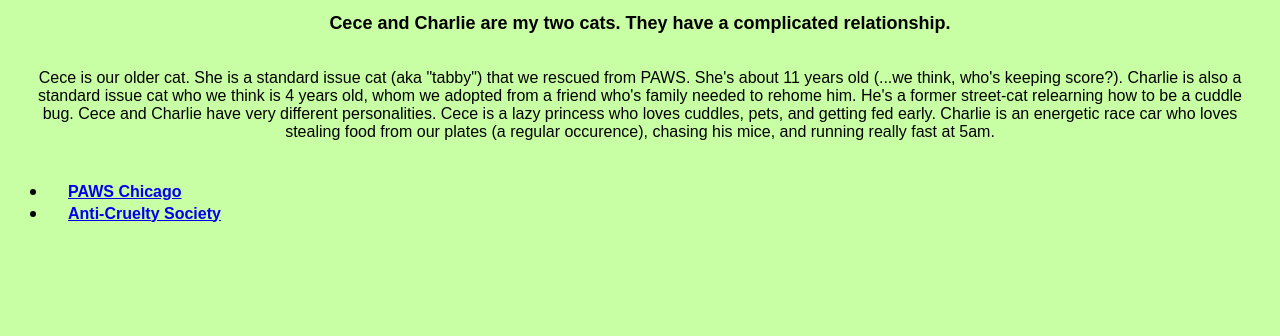
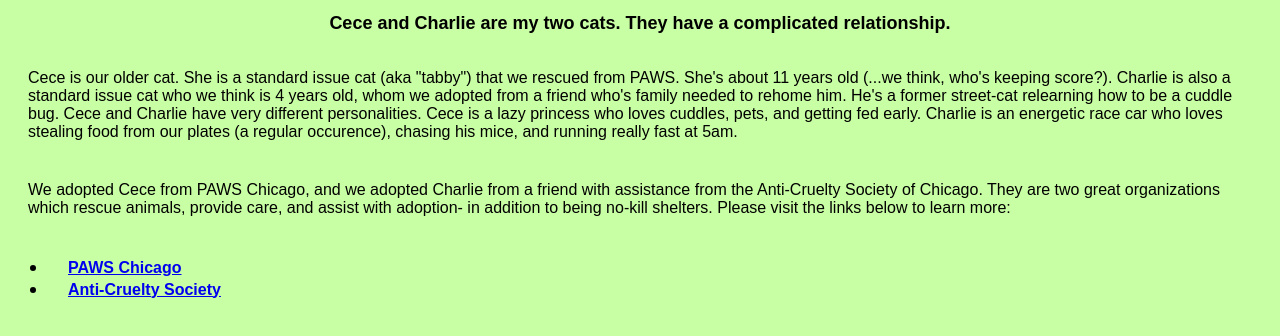
Before and after one commit to jmacapagal90/james-mac-prework-project, a plain HTML site: page index.html in a window 1280 px wide. Shown: the part 326-662 px from the top of the page. Drawn offline with Linux system fonts and the light colour scheme.

Commit message:
added body to divC

```diff
--- a/script.js
+++ b/script.js
@@ -57,14 +57,15 @@ h2.textContent = "Cece and Charlie are my two cats. They have a complicated rela
 divB.append(h2);
 
 //create p tag
-const p = document.createElement("p")
-p.className = "body-content"
-p.textContent =
+const p1 = document.createElement("p")
+p1.id = "p1";
+p1.className = "body-content";
+p1.textContent =
 
 "Cece is our older cat. She is a standard issue cat (aka \"tabby\") that we rescued from PAWS.  She's about 11 years old (...we think, who's keeping score?). Charlie is also a standard issue cat who we think is 4 years old, whom we adopted from a friend who's family needed to rehome him. He's a former street-cat relearning how to be a cuddle bug. Cece and Charlie have very different personalities. Cece is a lazy princess who loves cuddles, pets, and getting fed early. Charlie is an energetic race car who loves stealing food from our plates (a regular occurence), chasing his mice, and running really fast at 5am."
 
 //append p to divB
-divB.append(p)
+divB.append(p1);
 
 // add event when clicking on image
 const input = document.getElementById('cece-and-charlie');
@@ -84,6 +85,18 @@ document.querySelector("body").appendChild(divC);
 //create h3 tag
 const h3 = document.createElement("h3");
 h3.id = 'h3';
+
+//create p tag for h3
+const p2 = document.createElement("p")
+p2.id = "p2";
+p2.className = "body-content";
+p2.textContent =
+
+"We adopted Cece from PAWS Chicago, and we adopted Charlie from a friend with assistance from the Anti-Cruelty Society of Chicago.  They are two great organizations which rescue animals, provide care, and assist with adoption- in addition to being no-kill shelters. Please visit the links below to learn more:"
+
+//append p2 to divC
+divC.append(p2)
+
 
 //create a tag for paws chicago
 const a1 = document.createElement("a");
--- a/style.css
+++ b/style.css
@@ -16,7 +16,7 @@ h2 {
 
 p {
   display:inline-block;
-  text-align: center;
+  text-align: left;
   padding: 20px;
   margin: auto;
   font-size: medium;
@@ -33,7 +33,7 @@ a {
 
 .body-content {
   font-size: medium;
-  text-align: center;
+  text-align: inline;
   font-family:Arial, Helvetica, sans-serif;
 }
 
```
